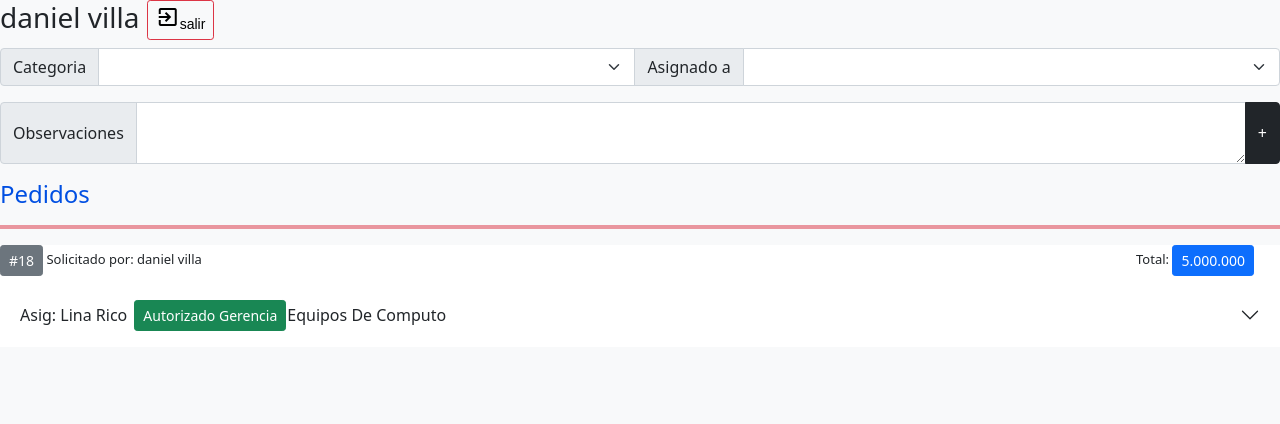
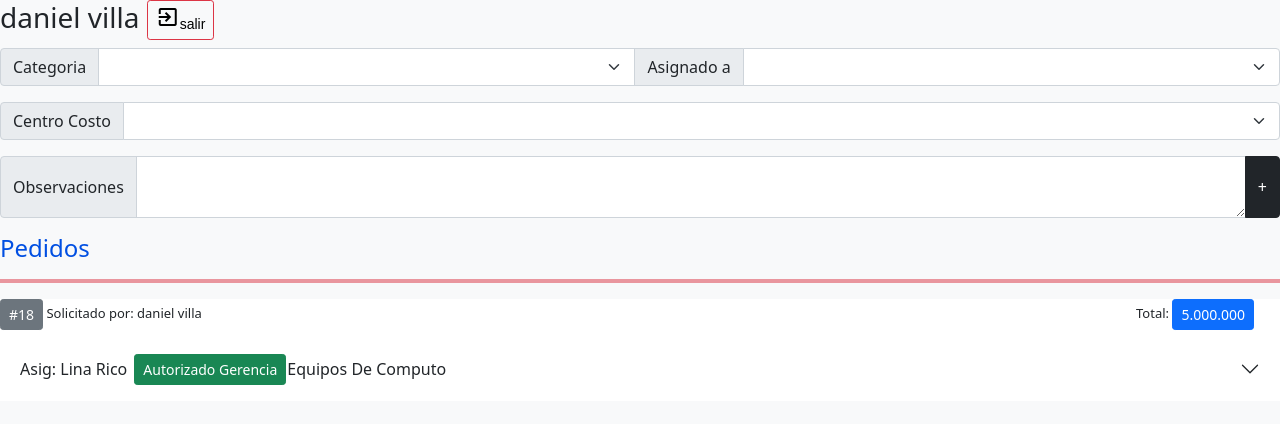
Before and after one commit to danielvillamorales/control_compras, a Django app: page /compras/ in a window 1280 px wide. Shown: the top 424 px of the page. Run offline with Django 4.2, Linux system fonts and the light colour scheme; a user stored in the database is signed in; data comes from the database, SQL or seed files in the repository; tables that the repository leaves empty hold one stand-in row (values such as "Sample post"); some libraries are stand-ins or nearby versions.

Commit message:
cambios en control de compras

```diff
--- a/control_Compras/compras/admin.py
+++ b/control_Compras/compras/admin.py
@@ -1,5 +1,5 @@
 from django.contrib import admin
-from .models import Categoria, CategoriaUsuario, CompraCabecera, CompraDetalle, TipoProducto, UsuarioEncargado
+from .models import Categoria, CategoriaUsuario, CompraCabecera, CompraDetalle, TipoProducto, UsuarioEncargado, CentroCosto
 
 admin.site.register(Categoria)
 admin.site.register(CategoriaUsuario)
@@ -7,5 +7,6 @@ admin.site.register(CompraCabecera)
 admin.site.register(CompraDetalle)
 admin.site.register(TipoProducto)
 admin.site.register(UsuarioEncargado)
+admin.site.register(CentroCosto)
 
 # Register your models here.
--- a/control_Compras/compras/models.py
+++ b/control_Compras/compras/models.py
@@ -16,16 +16,25 @@ ESTADOS_COMPRA = (
 def get_today():
     return date.today()
 
-class TipoProducto(models.Model):
+
+class Categoria(models.Model):
     codigo = models.CharField(max_length=10)
     nombre = models.CharField(max_length=250)
 
     def __str__(self):
         return f'{self.codigo} - {self.nombre}'
 
-class Categoria(models.Model):
+class CentroCosto(models.Model):
     codigo = models.CharField(max_length=10)
     nombre = models.CharField(max_length=250)
+
+    def __str__(self):
+        return f'{self.codigo} - {self.nombre}'
+
+class TipoProducto(models.Model):
+    codigo = models.CharField(max_length=10)
+    nombre = models.CharField(max_length=250)
+    categoria = models.ForeignKey('Categoria', on_delete=models.PROTECT, null=True, blank=True)
 
     def __str__(self):
         return f'{self.codigo} - {self.nombre}'
@@ -54,6 +63,7 @@ class CompraCabecera(models.Model):
     fecha_autorizado = models.DateField(null=True, blank=True,)
     fecha_entrega = models.DateField(null=True, blank=True,)
     fecha_cerrado = models.DateField(null=True, blank=True,)
+    centro_costo = models.ForeignKey(CentroCosto, on_delete=models.PROTECT, null=True, blank=True)
     categoria_id = models.ForeignKey(Categoria, on_delete=models.PROTECT, related_name='categoria_id')
     usuario_registro = models.ForeignKey(User, on_delete=models.PROTECT, related_name='usuario_registro')
     usuario_aprobado = models.ForeignKey(User, null=True, blank=True, on_delete=models.PROTECT, related_name='usuario_aprobado')
--- a/control_Compras/compras/templates/compras.html
+++ b/control_Compras/compras/templates/compras.html
@@ -52,6 +52,15 @@
                         <option selected></option>
                         {%for aprobador in aprobadores %}
                         <option value="{{aprobador.id}}">{{aprobador.first_name}} {{aprobador.last_name}}</option>
+                        {% endfor%}
+                    </select>
+                </div>
+                <div class="input-group mb-3">
+                    <label class="input-group-text" for="icategoria">Centro Costo</label>
+                    <select class="form-select" id="icentrocosto" name="icentrocosto" required>
+                        <option place-holder="elija una opcion" selected></option>
+                        {%for cc in centrosdecosto %}
+                        <option value="{{cc.id}}">{{cc}}</option>
                         {% endfor%}
                     </select>
                 </div>
--- a/control_Compras/compras/views.py
+++ b/control_Compras/compras/views.py
@@ -1,5 +1,5 @@
 from django.shortcuts import render, redirect
-from compras.models import Categoria, CategoriaUsuario, CompraCabecera, CompraDetalle, TipoProducto, UsuarioEncargado
+from compras.models import Categoria, CategoriaUsuario, CompraCabecera, CompraDetalle, TipoProducto, UsuarioEncargado, CentroCosto
 from django.contrib.auth.models import User
 from django.db.models import Q
 from django.http import HttpResponseRedirect
@@ -17,11 +17,13 @@ def crearCabecera(request):
             categoria = Categoria.objects.filter(id=request.POST.get('icategoria'))
             observaciones = request.POST.get('iobservaciones')
             usuario_asignado = User.objects.filter(id=request.POST.get('iaprobador'))
+            centrocosto = CentroCosto.objects.get(id = request.POST.get('icentrocosto'))
             compracabera = CompraCabecera()
             compracabera.asignado_a = usuario_asignado[0]
             compracabera.categoria_id = categoria[0]
             compracabera.usuario_registro = request.user
             compracabera.observaciones = observaciones
+            compracabera.centro_costo = centrocosto
             compracabera.save()
             return compracabera
         messages.info(request, 'No tiene a ningun encargado asociado para crear pedidos')
@@ -53,13 +55,14 @@ def __buscadores(request):
 def compras(request):
     categorias = Categoria.objects.all()
     aprobadores = User.objects.filter(Q(user_permissions__codename='puede_entregar_compra'))
+    centrosdecosto= CentroCosto.objects.all()
     pedidos = __buscadores(request)
     if request.method == 'POST':
         if request.POST.get('bcabecera'):
             cabecera = crearCabecera(request)
             if cabecera != None:
                 return redirect('comprasDetalle', id=cabecera.id)
-    return render(request, 'compras.html', {'categorias': categorias, 'aprobadores': aprobadores, 'pedidos': pedidos})
+    return render(request, 'compras.html', {'categorias': categorias, 'aprobadores': aprobadores, 'pedidos': pedidos, 'centrosdecosto': centrosdecosto})
 
 
 def crear_detalle(request, pedido):
@@ -195,7 +198,7 @@ def __guardar_imagen(request, id):
 @login_required
 def comprasDetalle(request, id):
     pedido = CompraCabecera.objects.filter(id=id)
-    tipo_productos = TipoProducto.objects.all()
+    tipo_productos = TipoProducto.objects.filter(categoria = pedido[0].categoria_id)
     if request.method == 'POST':
         print(request.POST)
         if request.POST.get('bdetalle'):
```
Also changed, not shown: control_Compras/compras/migrations/0012_tipoproducto_categoria.py (added), control_Compras/compras/migrations/0013_centrocosto_compracabecera_centro_costo.py (added).
